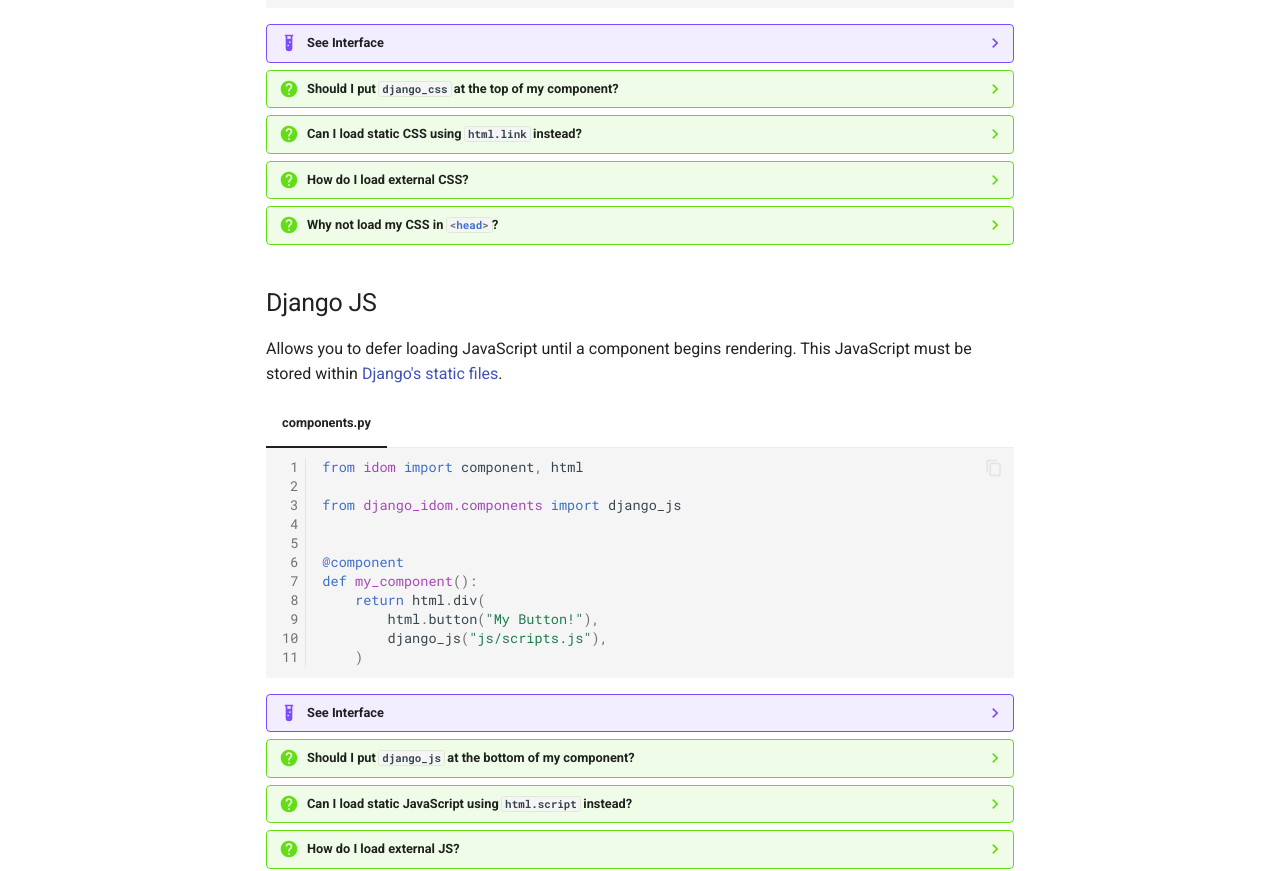
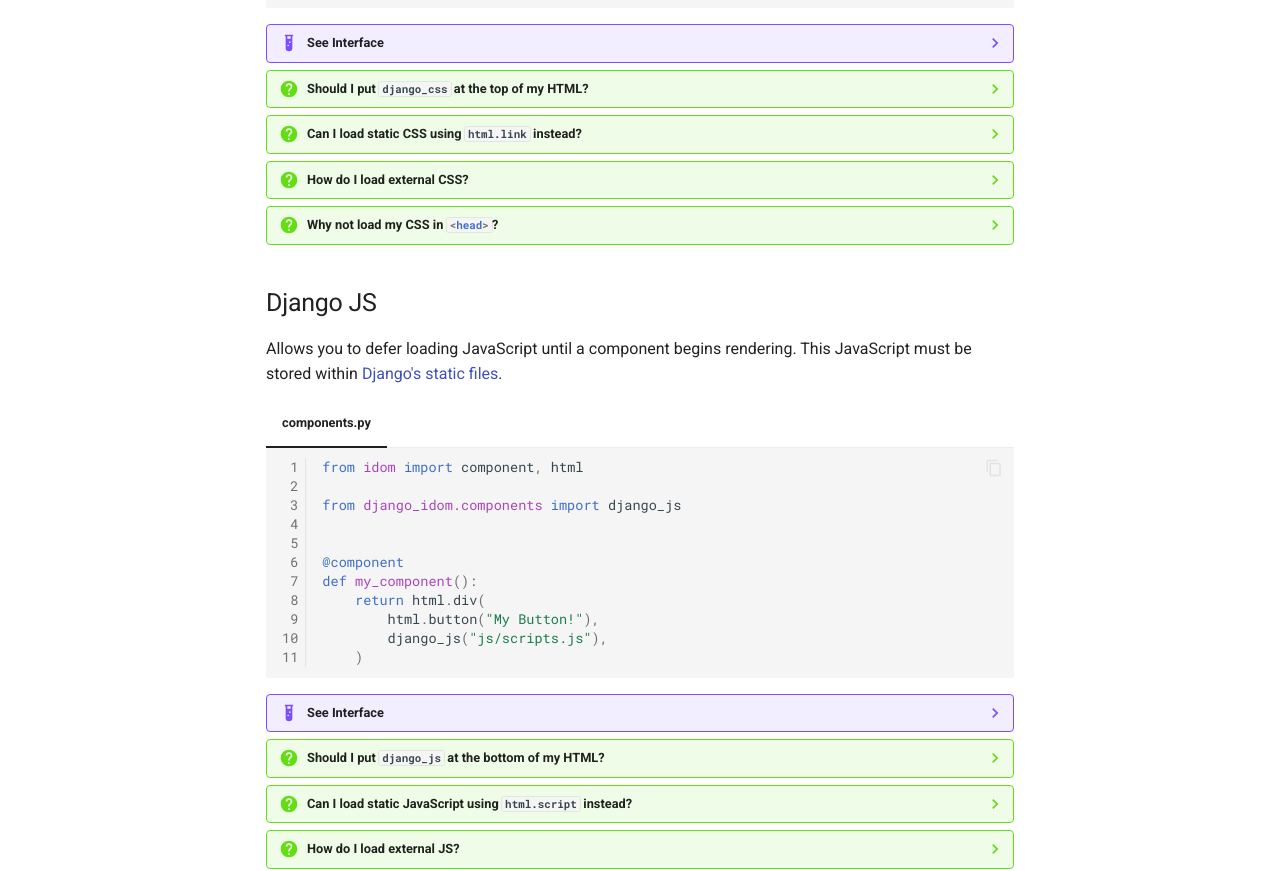
Before and after one commit to purity111/reactpy-django, an MkDocs documentation site: the page built from docs/src/features/components.md, in a window 1280 px wide and 1400 px high, scrolled down 1133 px. Shown: the part 417-1288 px from the top of the window. Built offline with MkDocs 1.6.1 and Material for MkDocs 9.7.7, drawn with Linux system fonts in a browser that asks for light colours; comment, search, counter and statistics services are not loaded.

Commit message:
v3.0.0a2 (#126)

```diff
--- a/docs/src/features/components.md
+++ b/docs/src/features/components.md
@@ -184,7 +184,7 @@
     | --- | --- |
     | `Component` | An IDOM component. |
 
-??? question "Should I put `django_css` at the top of my component?"
+??? question "Should I put `django_css` at the top of my HTML?"
 
     Yes, if the stylesheet contains styling for your component.
 
@@ -239,7 +239,7 @@
     | --- | --- |
     | `Component` | An IDOM component. |
 
-??? question "Should I put `django_js` at the bottom of my component?"
+??? question "Should I put `django_js` at the bottom of my HTML?"
 
     Yes, if your scripts are reliant on the contents of the component.
 
--- a/src/django_idom/__init__.py
+++ b/src/django_idom/__init__.py
@@ -2,7 +2,7 @@
 from django_idom.websocket.paths import IDOM_WEBSOCKET_PATH
 
 
-__version__ = "3.0.0a1"
+__version__ = "3.0.0a2"
 __all__ = [
     "IDOM_WEBSOCKET_PATH",
     "hooks",
```
Also changed, not shown: CHANGELOG.md (+3 -3 lines), docs/src/features/utils.md (+1 -1 lines), 2 other files.
